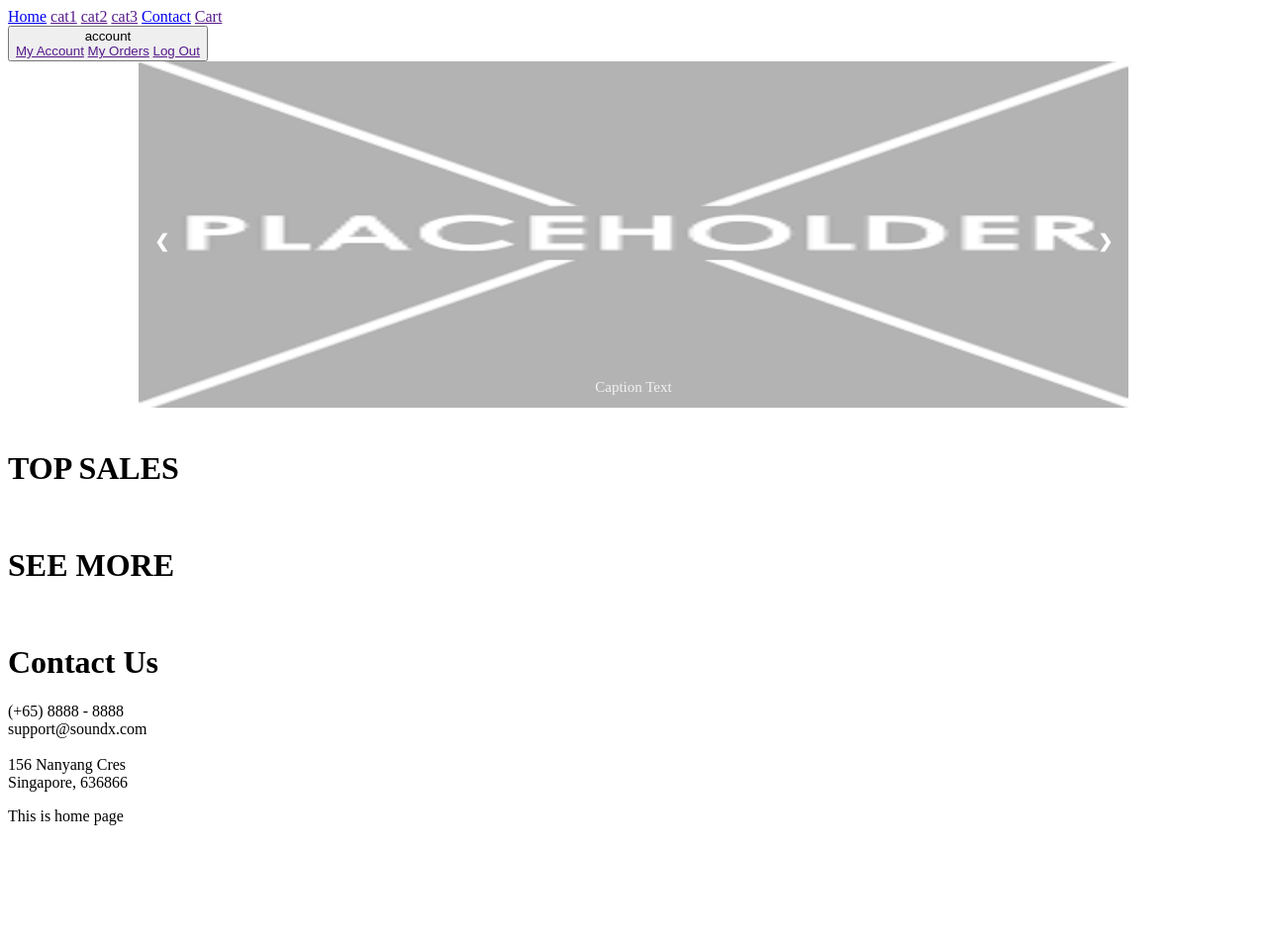
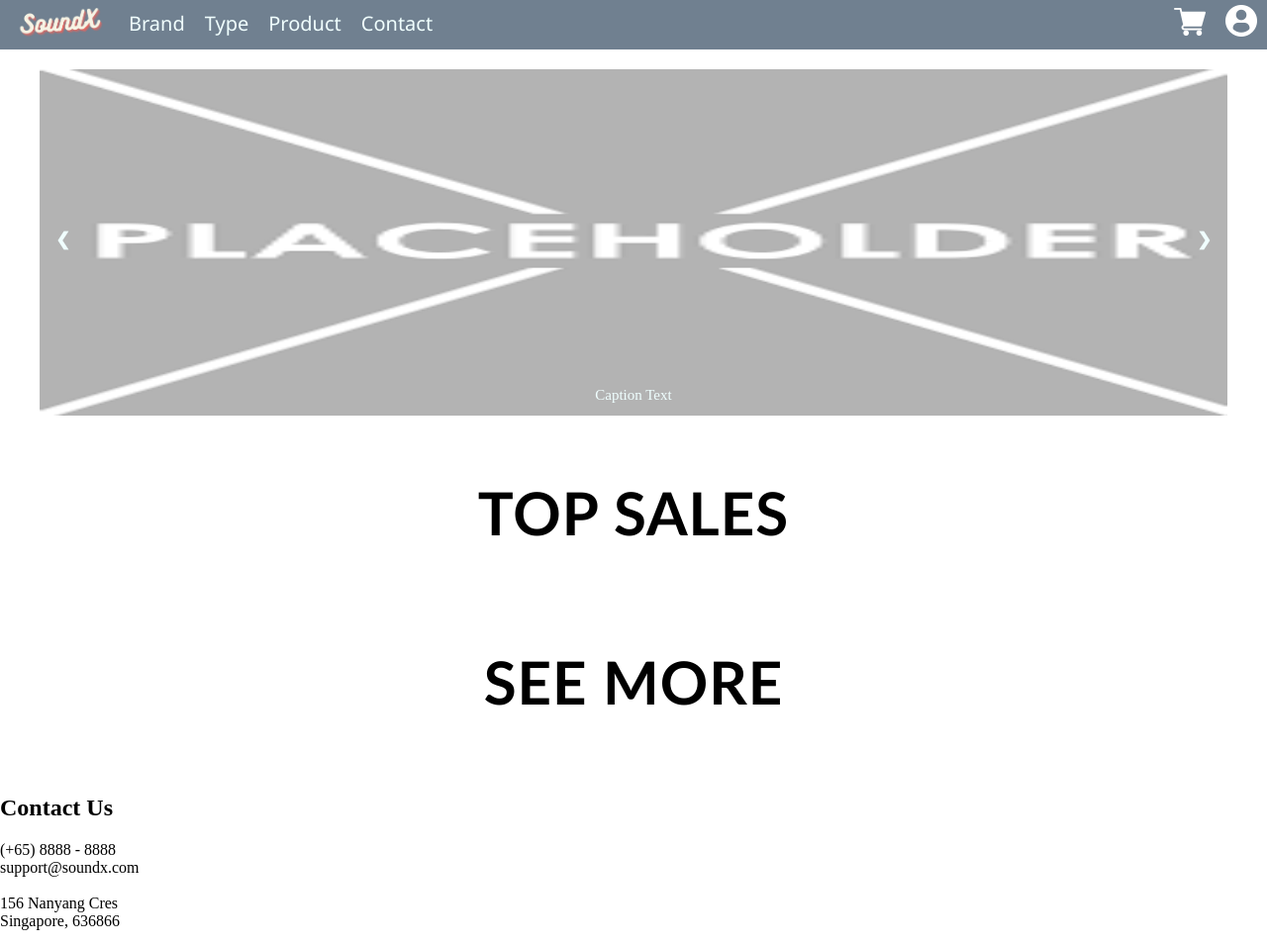
Before and after one commit to Haoran101/EE4717-SoundX, a PHP site: page / in a window 1280 px wide. Shown: the whole page at 99% size. Before the commit the page ends 834 px from the top, so only its background shows below. Run offline with PHP 8.4, Linux system fonts and the light colour scheme.

Commit message:
nav-bar init

```diff
--- a/index.html
+++ b/index.html
@@ -7,50 +7,56 @@
   </head>
   <body>
     <!-- the navigation bar -->
-    <div class="nav-bar">
-      <nav>
+    <div class="nav-bar-container">
         <!-- Left part -->
-        <a href="index.html">Home</a>
-        <a href="">cat1</a>
-        <a href="">cat2</a>
-        <a href="">cat3</a>
-        <a href="#contact">Contact</a>
+        <a class="logo" href="index.html">
+          <img src="img/SoundX-Logo.png" alt="SoundX" width="100px">
+        </a>
+        <div class="brand-container">
+          <a class="left-nav brand">Brand</a>
+          <!-- TODO: brand dropdown -->
+          <div class="brand-dropdown-content">
+            Here is something to display => brand
+          </div>
+        </div>
+        <div class="type-container">
+          <a class="left-nav type">Type</a>
+          <!-- TODO: type dropdown -->
+          <div class="type-dropdown-content">
+            Here is something to display => type
+          </div>
+        </div>
+        <a class="left-nav" href="html/productlist.html">Product</a>
+        <a class="left-nav" href="#contact">Contact</a>
         <!-- Right part -->
-        <a href="">Cart</a>
-        <div class="nav-account">
-          <button class="account">
-            account
-            <div class="dropdown-account">
-              <a href="">My Account</a>
-              <a href="">My Orders</a>
-              <a href="">Log Out</a>
-            </div>
-          </button>
-        </div>
-      </nav>
+        <a class="right-nav" href="html/accountinfo.html">
+        <img class="account-logo" src="img/profile-user.png" alt="account"></a>
+        <a class="right-nav" href="html/cart.html">
+        <img class="cart-logo" src="img/shopping-cart.png" alt="cart" style="padding-top: 3px;"></a>
+
     </div>
 
-    <!-- Slideshow container -->
-    <div class="slideshow-container">
-      <!-- Full-width images with number and caption text -->
-      <div class="mySlides">
+    <!-- Big Banner container -->
+    <div class="top-banner-container">
+      <!-- Full-width images -->
+      <div class="banner-page">
         <img src="img/placeholder.png" style="height: 350px; width: 100%" />
-        <div class="text">Caption Text</div>
+        <div class="caption-text">Caption Text</div>
       </div>
 
-      <div class="mySlides">
+      <div class="banner-page">
         <img src="img/placeholder.png" style="height: 350px; width: 100%" />
-        <div class="text">Caption Two</div>
+        <div class="caption-text">Caption Two</div>
       </div>
 
-      <div class="mySlides">
+      <div class="banner-page">
         <img src="img/placeholder.png" style="height: 350px; width: 100%" />
-        <div class="text">Caption Three</div>
+        <div class="caption-text">Caption Three</div>
       </div>
 
       <!-- Next and previous buttons -->
-      <a class="prev" onclick="plusSlides(-1)">&#10094;</a>
-      <a class="next" onclick="plusSlides(1)">&#10095;</a>
+      <a class="prev" onclick="next(-1)">&#10094;</a>
+      <a class="next" onclick="next(1)">&#10095;</a>
     </div>
     <br />
 
@@ -68,7 +74,7 @@
 
     <!-- Contact -->
     <div id="contact">
-      <h1>Contact Us</h1>
+      <h2>Contact Us</h1>
       <p>
         <!-- (+65) 8888 - 8888 -->
         &#40;&#43;65&#41; 8888 &#45; 8888 <br />
@@ -79,7 +85,6 @@
       </p>
     </div>
 
-    <p>This is home page</p>
   </body>
   <script src="script.js"></script>
 </html>
--- a/script.js
+++ b/script.js
@@ -1,23 +1,24 @@
-var slideIndex = 1;
-showSlides(slideIndex);
+/*display top banner */
+var pageNumber = 1;
+display(pageNumber);
 
 // Next/previous controls
-function plusSlides(n) {
-  showSlides(slideIndex += n);
+function next(n) {
+  display(pageNumber += n);
 }
 
 // Thumbnail image controls
 function currentSlide(n) {
-  showSlides(slideIndex = n);
+  display(pageNumber = n);
 }
 
-function showSlides(n) {
+function display(n) {
   var i;
-  var slides = document.getElementsByClassName("mySlides");
-  if (n > slides.length) {slideIndex = 1}
-  if (n < 1) {slideIndex = slides.length}
+  var slides = document.getElementsByClassName("banner-page");
+  if (n > slides.length) {pageNumber = 1;}
+  if (n < 1) {pageNumber = slides.length}
   for (i = 0; i < slides.length; i++) {
       slides[i].style.display = "none";
   }
-  slides[slideIndex-1].style.display = "block";
+  slides[pageNumber-1].style.display = "block";
 }
--- a/style.css
+++ b/style.css
@@ -1,14 +1,87 @@
 * {box-sizing:border-box}
+body {
+  padding: 0;
+  margin: 0;
+}
+
+/* the navigation bar container */
+.nav-bar-container {
+  min-height: 50px;
+  border-width: 0px;
+  font-family: "Segoe UI",Arial,sans-serif;
+  font-weight: 400;
+  font-size: 20px;
+  display: block;
+  position: sticky;
+  top: 0;
+  z-index: 10;
+  background-color: SlateGray;
+  text-align: center;
+  color: Azure;
+}
+
+/* Top left website logo */
+.logo{
+  float: left;
+  padding: 0 10px 0 10px;
+}
+
+/* nav part on left */
+.left-nav{
+  float: left;
+  padding: 10px 10px 0 10px;
+  min-width:40px;
+  text-decoration: none;
+  color: Azure;
+  height: 50px;
+}
+
+/* change nav text color to  */
+.left-nav:hover{
+  background-color: azure;
+  color: black;
+}
+
+/* nav part on right */
+.right-nav{
+  margin-top: auto;
+  margin-bottom: auto;
+  padding: 5px 10px;
+  float: right;
+  text-decoration: none;
+  color: Azure;
+}
+
+.brand-dropdown-content, .type-dropdown-content {
+  color: black;
+  top: 50px;
+  display: none;
+  position: absolute;
+  background-color:Ivory;
+  width: 100%;
+  left: 0;
+  box-shadow: 0px 8px 16px 0px rgba(0,0,0,0.2);
+  z-index: 1;
+}
+
+.brand-container:hover .brand-dropdown-content{
+  display: block;
+}
+
+.type-container:hover .type-dropdown-content{
+  display: block;
+}
 
 /* Slideshow container */
-.slideshow-container {
-  max-width: 1000px;
+.top-banner-container{
+  max-width: 1200px;
   position: relative;
   margin: auto;
+  padding-top: 20px;
 }
 
 /* Hide the images by default */
-.mySlides {
+.banner-page {
   display: none;
 }
 
@@ -20,7 +93,7 @@
   width: auto;
   margin-top: -22px;
   padding: 16px;
-  color: white;
+  color: azure;
   font-weight: bold;
   font-size: 18px;
   transition: 0.6s ease;
@@ -40,8 +113,8 @@
 }
 
 /* Caption text */
-.text {
-  color: #f2f2f2;
+.caption-text {
+  color:azure;
   font-size: 15px;
   padding: 8px 12px;
   position: absolute;
@@ -49,3 +122,11 @@
   width: 100%;
   text-align: center;
 }
+
+/* heading 1 style */
+h1 {
+  text-align: center;
+  font-family: Calibri, sans-serif;
+  letter-spacing: 1px;
+  font-size: 60px;
+}
```
Also changed, not shown: img/SoundX-Logo.png (added), img/profile-user.png (added), img/shopping-cart.png (added).
